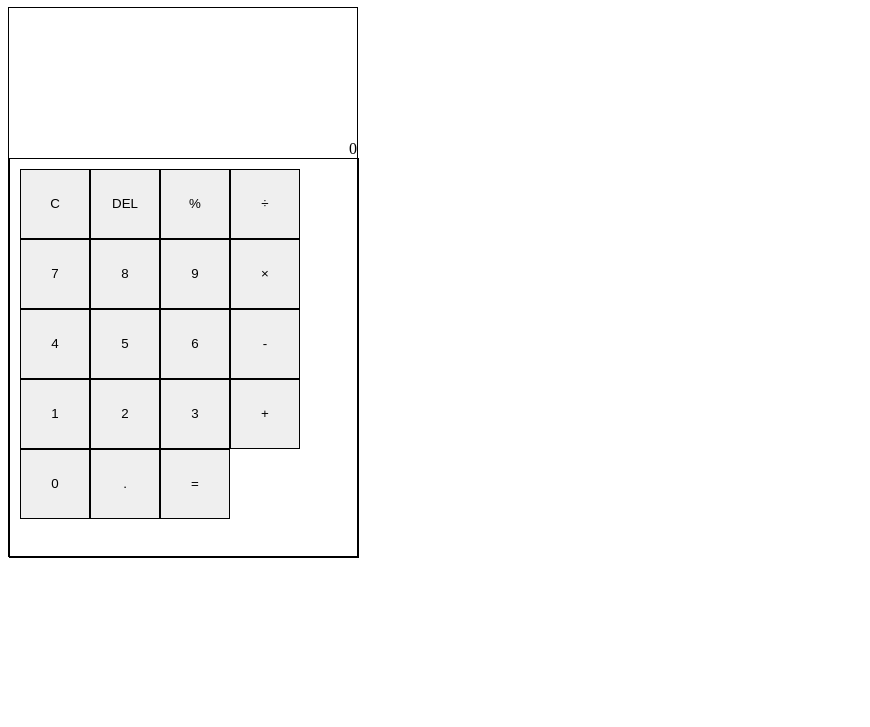
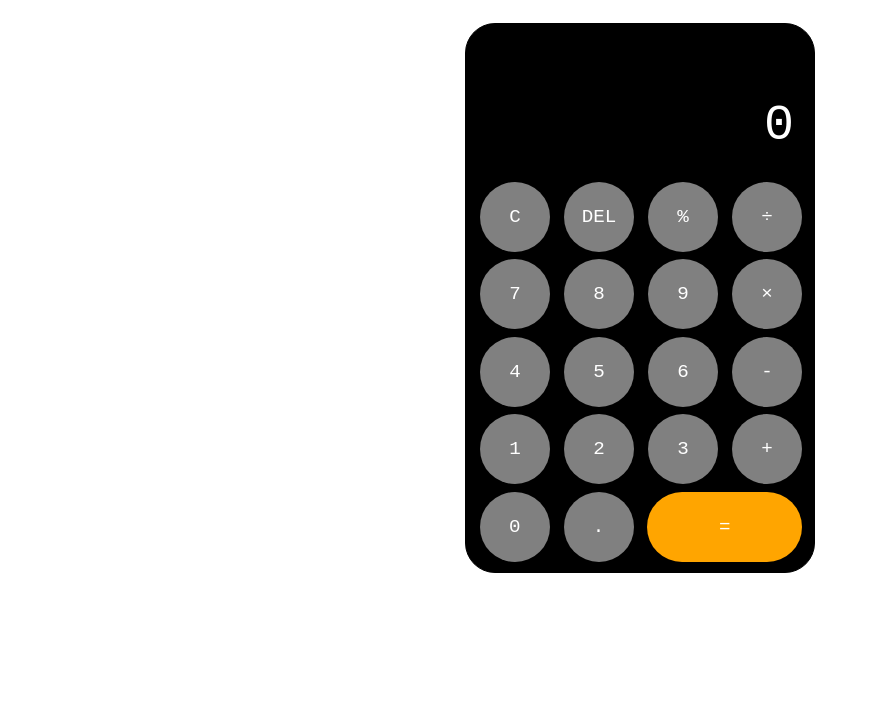
Before and after one commit to leisingha/SimpleCalculator, a plain HTML site: page index.html in a window 1280 px wide. Shown: the part 73-800 px from the top of the page, without its empty margins (0-870 px from the left). Drawn offline with Linux system fonts and the light colour scheme.

Commit message:
Add CSS styling

```diff
--- a/index.html
+++ b/index.html
@@ -10,7 +10,7 @@
 <body>
     <header>
         <h1>
-            Calculator
+
         </h1>
     </header>
     <main>
@@ -32,8 +32,8 @@
                     <div class="keyrow">
                         <button>1</button> <button>2</button> <button>3</button> <button>+</button>
                     </div>
-                <div class="keyrow">
-                    <button>0</button> <button id="decimal">.</button> <button>=</button>
+                    <div class="keyrow last">
+                        <button id="zero">0</button> <button id="decimal">.</button> <button id="equal">=</button>
                     </div>
                 </div>
             </div>
--- a/styles.css
+++ b/styles.css
@@ -1,11 +1,29 @@
 *{
     box-sizing: border-box;
+}
+
+
+section{
+    display: flex;
+    align-items: center;
+    justify-content: center;
+    height: 700px;
 }
 
 .calculator{
     width: 350px;
     height: 550px;
     border: 1px solid black;
+    background-color: black;
+    color: white;
+    border-radius: 30px;
+
+}
+
+.html, body{
+    margin: 0;
+    padding: 0;
+    font-family:'Courier New', Courier, monospace
 }
 
 .screen{
@@ -13,24 +31,35 @@
     display: flex;
     align-items: end;
     justify-content: end;
+    padding: 20px;
+    font-size: 50px;
 
 }
 
 .keypad{
     height: 400px;
     width: 350px;
-    border: 1px solid black;
-    padding: 10px;
 }
 
 .keypad div button{
     height: 70px;
     width: 70px;
-    border: 1px black solid;
+    border-radius: 50px;
+    border-style: none;
+    font-family: 'Courier New', Courier, monospace;
+    font-size: larger;
+    background-color: grey;
+    color: white;
 
 }
 
 .keypad .keyrow{
     display: flex;
+    justify-content: space-evenly;
+    margin-top: 7.5px;
+}
 
+#equal{
+    flex-basis: 155px;
+    background-color: orange;
 }
```
Lines whose indentation alone changed are shown as unchanged.
